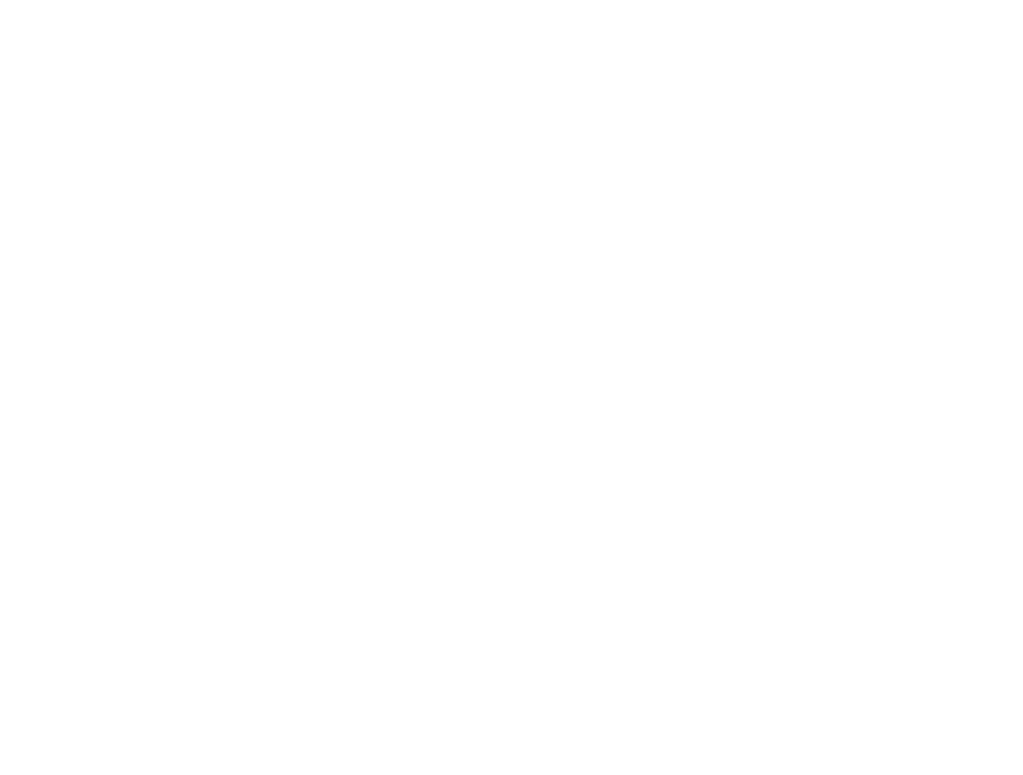
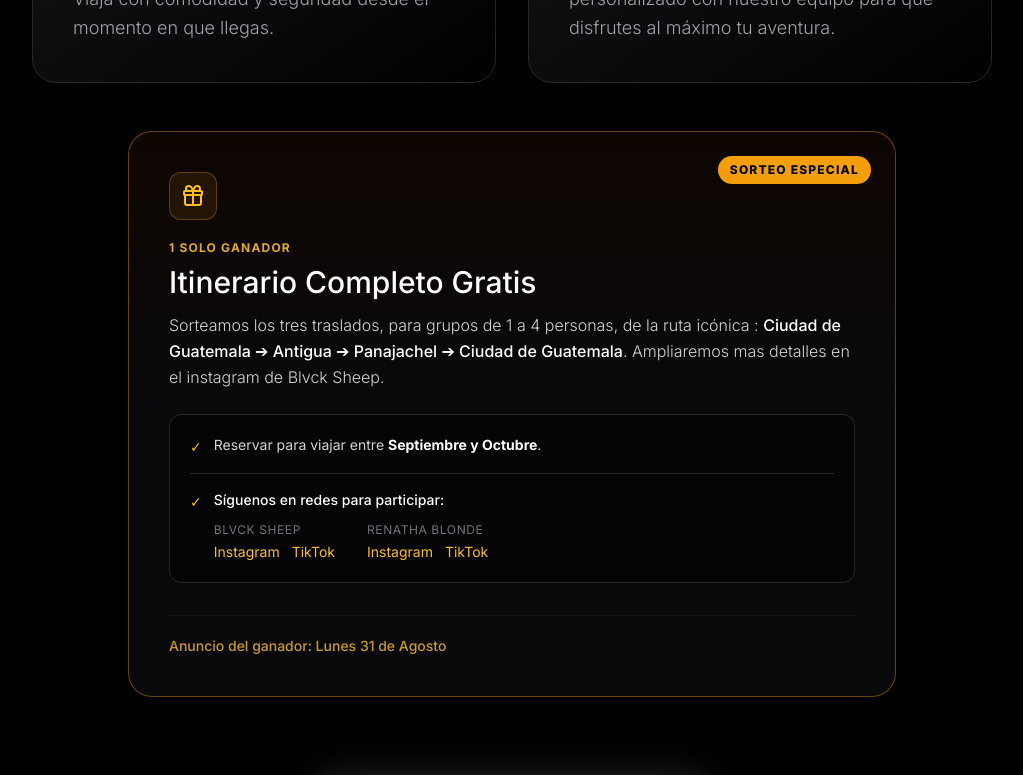
Before and after one commit to byron-rod/blvck-sheep, a Next.js app: page /renathablonde in a window 1280 px wide. Before the commit this address had no page. Shown: the part 1240-2015 px from the top of the page, without its empty margins (128-1151 px from the left). Before the commit the page ends 800 px from the top, so only its background shows below. Built offline with nearby package versions, Linux system fonts and the light colour scheme.

Commit message:
update Renatha

```diff
--- a/src/app/renathablonde/page.tsx
+++ b/src/app/renathablonde/page.tsx
@@ -1,6 +1,6 @@
 "use client";
 
-import { notFound } from "next/navigation";
+// import { notFound } from "next/navigation";
 import { motion } from "framer-motion";
 import { Video, Globe, Ticket, Sparkles, ArrowRight, Gift } from "lucide-react";
 import { FaInstagram, FaTiktok, FaFacebook, FaYoutube } from "react-icons/fa";
@@ -9,7 +9,7 @@ import wellnessAtitlan from "@/assets/images/wellness-atitlan.png";
 
 export default function RenathaBlondePage() {
   // Muestra la página 404 de tu sitio
-  notFound();
+  // notFound();
 
   return (
     <div className="min-h-screen bg-black text-zinc-100 font-sans selection:bg-zinc-800">
@@ -232,7 +232,7 @@ export default function RenathaBlondePage() {
             </div>
           </div>
           <div className="mt-8 pt-5 border-t border-zinc-900/80 text-xs md:text-sm text-amber-400/80 font-medium text-center md:text-left">
-            Anuncio del ganador: Domingo 30 de Agosto
+            Anuncio del ganador: Lunes 31 de Agosto
           </div>
         </motion.div>
       </section>
```
